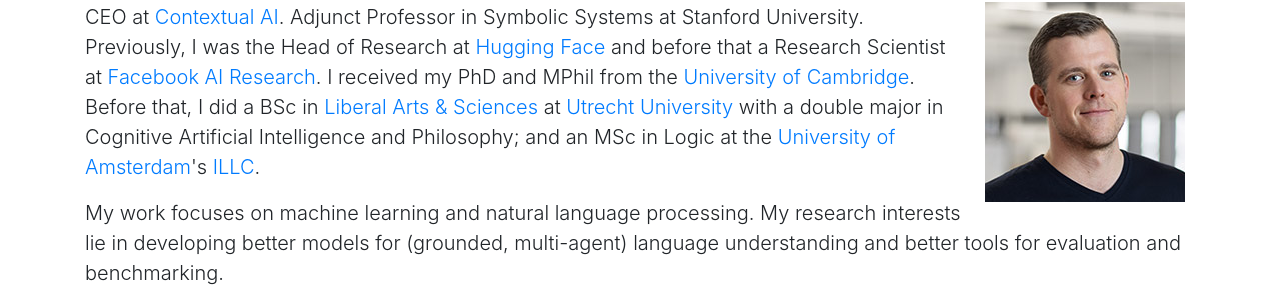
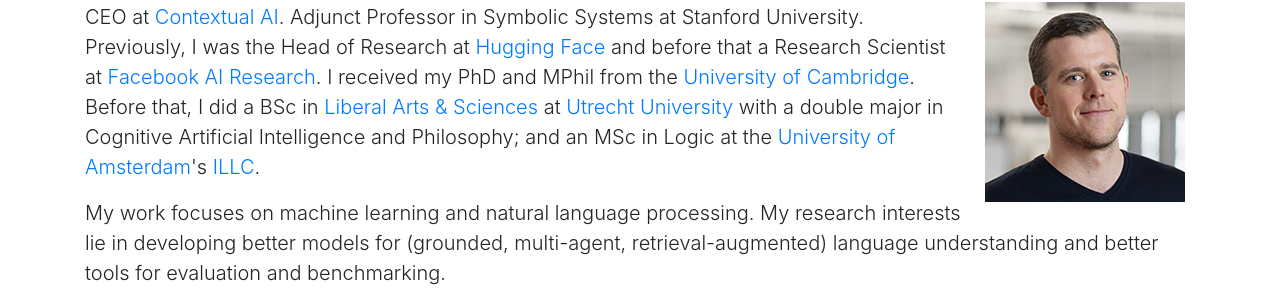
Before and after one commit to douwekiela/douwekiela.github.io, a plain HTML site: page index.html in a window 1280 px wide. Shown: the part 158-459 px from the top of the page. Drawn offline with nearby package versions, Linux system fonts and the light colour scheme.

Commit message:
Small nits

```diff
--- a/index.html
+++ b/index.html
@@ -60,7 +60,7 @@ aria-label="Toggle navigation">
         Before that, I did a BSc in <a href="https://www.uu.nl/bachelors/liberal-arts-and-sciences">Liberal Arts &amp; Sciences</a> at <a href="http://www.uu.nl">Utrecht University</a> with a double major in Cognitive Artificial Intelligence and Philosophy; and an MSc in Logic at the <a href="http://www.uva.nl">University of Amsterdam</a>'s <a href="http://www.illc.uva.nl/">ILLC</a>.
       </p>
       <p class="lead">
-        My work focuses on machine learning and natural language processing. My research interests lie in developing better models for (grounded, multi-agent) language understanding and better tools for evaluation and benchmarking.
+        My work focuses on machine learning and natural language processing. My research interests lie in developing better models for (grounded, multi-agent, retrieval-augmented) language understanding and better tools for evaluation and benchmarking.
       </p>
 
       <h2 class="mt-3">How do I pronounce your name?</h2>
```
